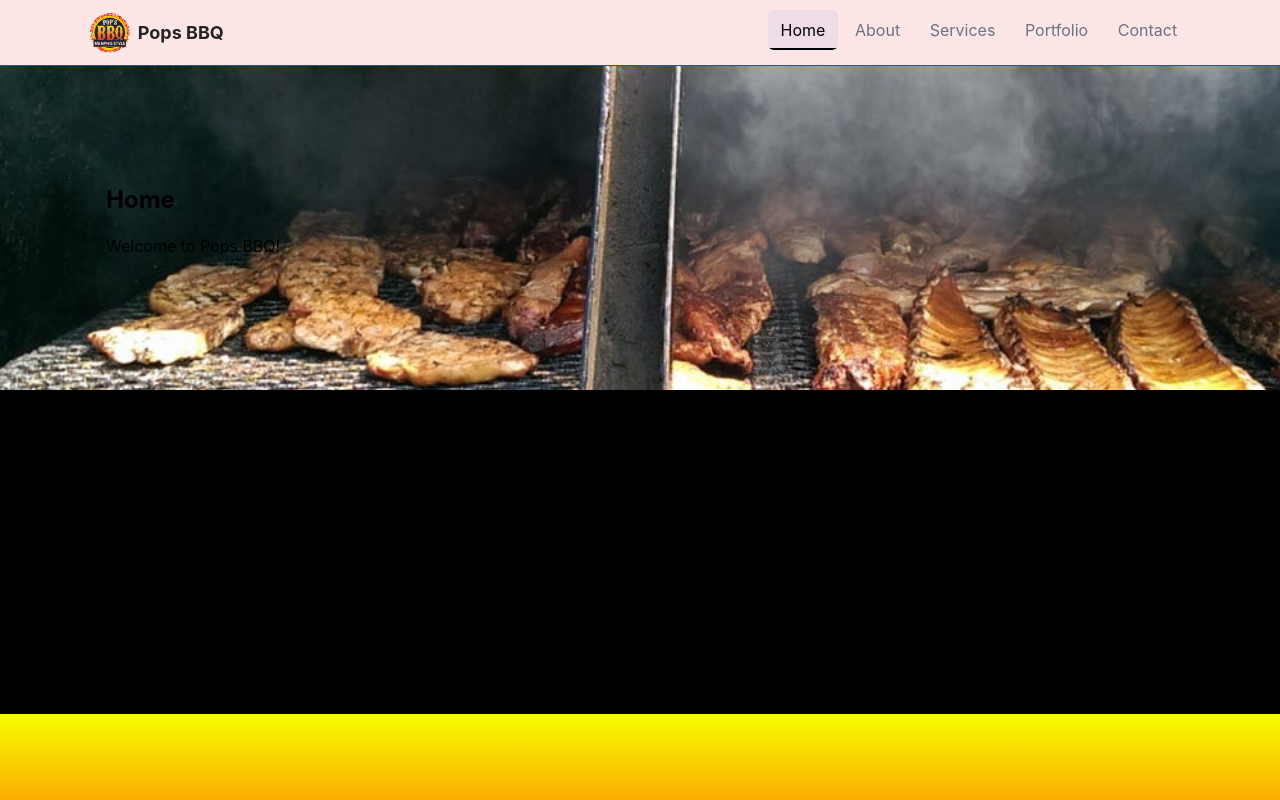
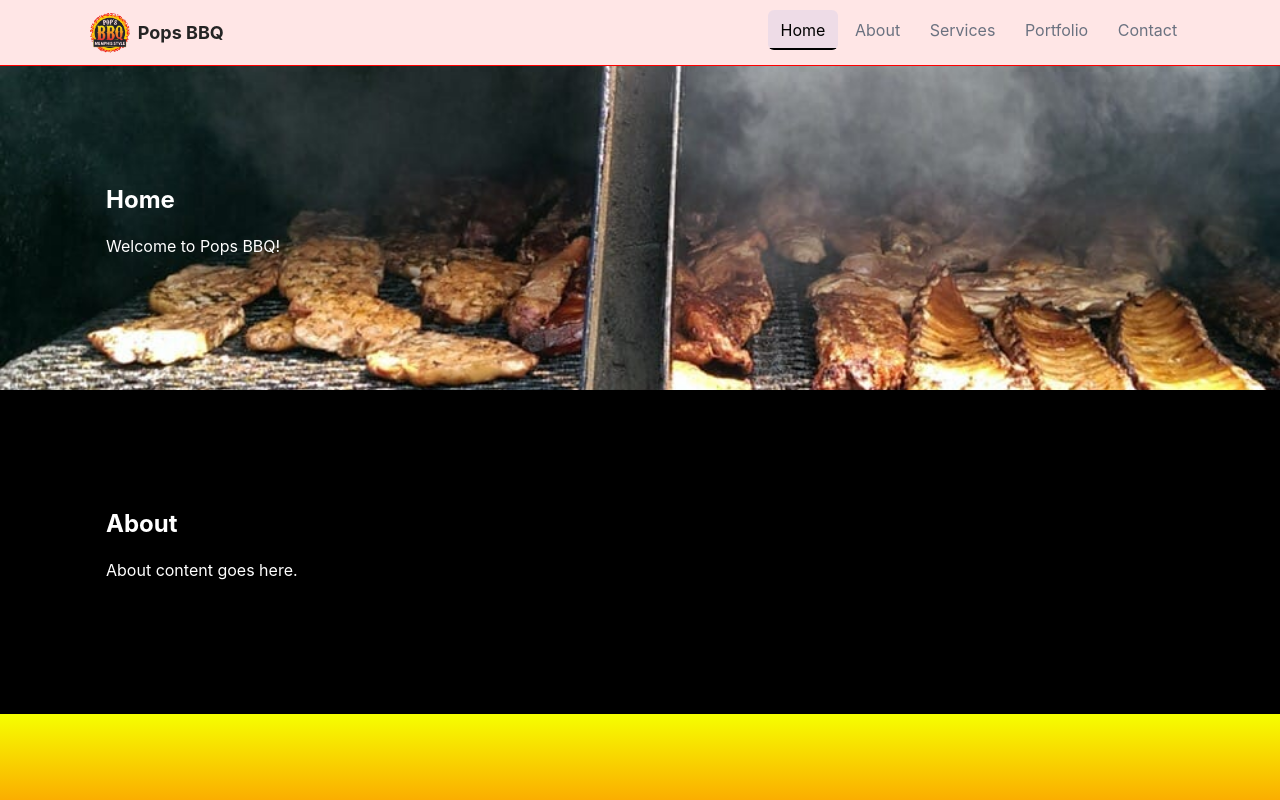
Before and after one commit to stockbae/pops-bbq, a React (Vite) app in the folder client/: page / in a window 1280 px wide. Shown: the top 800 px of the page. Built offline with nearby package versions, Linux system fonts and the light colour scheme; no server answers.

Commit message:
styles fix

```diff
--- a/client/src/components/AboutSection.jsx
+++ b/client/src/components/AboutSection.jsx
@@ -1,3 +1,5 @@
+import '../App.css';
+
 export default function AboutSection() {
   return (
     <section id="about" className="panel alt">
--- a/client/src/components/ContactSection.jsx
+++ b/client/src/components/ContactSection.jsx
@@ -1,3 +1,5 @@
+import '../App.css';
+
 export default function ContactSection() {
   const handleSubmit = (e) => {
     e.preventDefault();
--- a/client/src/components/Footer.jsx
+++ b/client/src/components/Footer.jsx
@@ -1,3 +1,5 @@
+import '../App.css';
+
 export default function Footer() {
   return (
     <footer className="site-footer">
--- a/client/src/components/Header.jsx
+++ b/client/src/components/Header.jsx
@@ -1,3 +1,4 @@
+import '../App.css';
 import { useState, useEffect, useRef } from "react";
 import logo from "../assets/popsbbq-logo.png";
 
--- a/client/src/components/HomeSection.jsx
+++ b/client/src/components/HomeSection.jsx
@@ -1,3 +1,5 @@
+import '../App.css';
+
 export default function HomeSection() {
   return (
     <section id="home" className="panel">
--- a/client/src/components/PortfolioSection.jsx
+++ b/client/src/components/PortfolioSection.jsx
@@ -1,3 +1,4 @@
+import '../App.css';
 import portfolio1 from "../assets/BBQ-Pics/brisket-and-ribs.jpg";
 import portfolio2 from "../assets/BBQ-Pics/double-ribs.jpg";
 import portfolio3 from "../assets/BBQ-Pics/plate.jpg";
--- a/client/src/components/ServicesSection.jsx
+++ b/client/src/components/ServicesSection.jsx
@@ -1,3 +1,4 @@
+import '../App.css';
 import { useState, useEffect } from "react";
 import { getMenu } from "../Menu";
 
--- a/client/src/main.jsx
+++ b/client/src/main.jsx
@@ -1,6 +1,7 @@
 import { StrictMode } from 'react'
 import { createRoot } from 'react-dom/client'
 import App from './App.jsx'
+import './App.css';
 
 createRoot(document.getElementById('root')).render(
   <StrictMode>
--- a/client/src/pages/EmployeeMenu.css
+++ b/client/src/pages/EmployeeMenu.css
@@ -1,13 +1,6 @@
-* {
-  color: black;
-}
-
-body {
-  color: black;
-}
-
-h1, h2, h3, h4, h5, h6 {
-  color: black;
+.employee-page,
+.employee-page * {
+  color: #000 !important;
 }
 
 .menu-manager-header {
--- a/client/src/pages/Home.jsx
+++ b/client/src/pages/Home.jsx
@@ -5,6 +5,7 @@ import ServicesSection from "../components/ServicesSection";
 import PortfolioSection from "../components/PortfolioSection";
 import ContactSection from "../components/ContactSection";
 import Footer from "../components/Footer";
+import "../App.css";
 
 export default function Home() {
   return (
```
